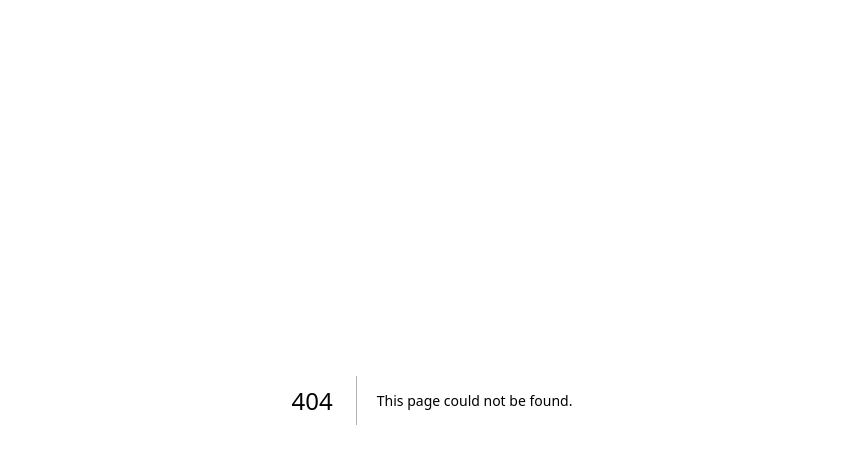
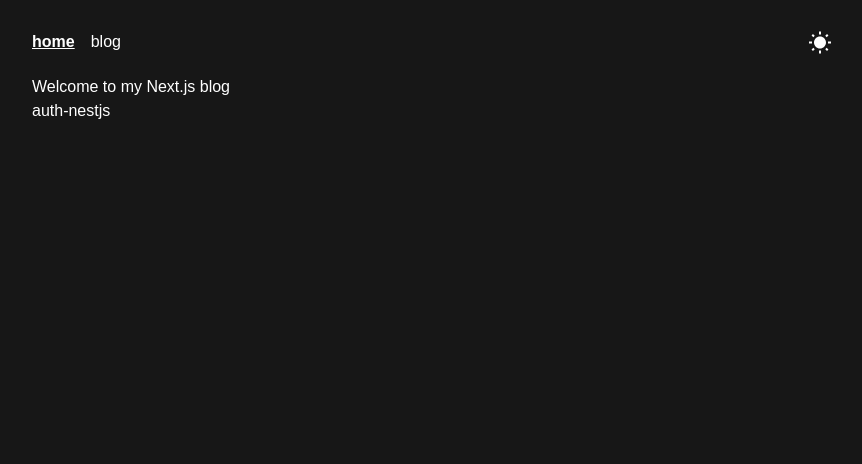
Before and after one commit to jonathanduran7/duranvanella, a Next.js app: page /blog in a window 1280 px wide. Before the commit this address had no page. Shown: the top 464 px of the page, without its empty margins (208-1070 px from the left). Built offline with nearby package versions, Linux system fonts and the light colour scheme.

Commit message:
add blogs

```diff
--- /dev/null
+++ b/app/blog/[id]/page.tsx
@@ -0,0 +1,21 @@
+import Navbar from '@/app/ui/navbar';
+import { getPostData } from '../../lib/posts';
+
+
+export default async function Post({ params }: { params: { id: string } }) {
+  const postData = await getPostData(params.id);
+  return (
+    <div className="bg-background text-dark dark:bg-darkBackground dark:text-darkForeground paddingPage min-h-screen">
+      <Navbar />
+      <article className='prose mt-5'>
+        <h1>{postData.title}</h1>
+
+        <div className='mt-5 mb-5'>
+          <p>{postData.date}</p>
+        </div>
+
+        <div dangerouslySetInnerHTML={{ __html: postData.content }} />
+      </article>
+    </div>
+  );
+}
--- /dev/null
+++ b/app/blog/page.tsx
@@ -0,0 +1,28 @@
+import Link from "next/link";
+import { getAllPostIds } from "../lib/posts";
+import Navbar from "../ui/navbar";
+
+
+export default function Page() {
+  const allPostsData = getAllPostIds();
+  console.log(allPostsData)
+  return (
+    <div className="bg-background text-dark dark:bg-darkBackground dark:text-darkForeground paddingPage min-h-screen">
+      <Navbar />
+
+      <div className="mt-5">
+        <h1 className="text-4xl">Welcome to my Next.js blog</h1>
+      </div>
+
+      <ul>
+        {allPostsData?.map(({ params }) => (
+          <li key={params.id}>
+            <Link href={`/blog/${params.id}`}>
+              {params.id}
+            </Link>
+          </li>
+        ))}
+      </ul>
+    </div>
+  );
+}
--- a/app/globals.css
+++ b/app/globals.css
@@ -1,3 +1,5 @@
+@import 'highlight.js/styles/atom-one-dark.css'; /* Cambia el tema según tus preferencias */
+
 @tailwind base;
 @tailwind components;
 @tailwind utilities;
@@ -23,6 +25,29 @@ body {
   padding: 30px 240px 0px 240px;
 }
 
+/* Ajustes adicionales para los bloques de código */
+pre {
+  background: #2d2d2d; /* Fondo oscuro para bloques de código */
+  padding: 1rem;
+  border-radius: 8px;
+  overflow-x: auto; /* Asegurar el desplazamiento horizontal para largas líneas de código */
+  margin-top: 1.5rem;
+  margin-bottom: 1.5rem;
+  color: #f8f8f8; /* Color del texto */
+}
+
+pre code {
+  font-family: 'Fira Code', monospace; /* Fuente monoespaciada para bloques de código */
+  font-size: 0.9em;
+}
+
+code {
+  background: #2d2d2d; /* Fondo oscuro para bloques de código en línea */
+  color: #f8f8f8;
+  padding: 0.2em 0.4em;
+  border-radius: 4px;
+}
+
 @media(max-width: 1100px) {
   .paddingPage {
     padding: 30px 110px;
@@ -37,6 +62,6 @@ body {
 
 @media (max-width: 440px) {
   .paddingPage {
-    padding: 20px 20px;
+    padding: 20px 25px;
   }
 }
--- /dev/null
+++ b/app/lib/posts.ts
@@ -0,0 +1,41 @@
+import fs from 'fs';
+import path from 'path';
+import matter from 'gray-matter';
+import { remark } from 'remark';
+import rehype from 'remark-rehype';
+import rehypeHighlight from 'rehype-highlight';
+import html from 'rehype-stringify';
+
+const postsDirectory = path.join(process.cwd(), 'app/posts');
+
+export function getAllPostIds() {
+  const fileNames = fs.readdirSync(postsDirectory);
+  return fileNames.map((fileName) => {
+    return {
+      params: {
+        id: fileName.replace(/\.md$/, ''),
+      },
+    };
+  });
+}
+
+export async function getPostData(id: string) {
+  const fullPath = path.join(postsDirectory, `${id}.md`);
+  const fileContents = fs.readFileSync(fullPath, 'utf8');
+
+  const matterResult = matter(fileContents);
+
+  const processedContent = await remark()
+    .use(rehype)
+    .use(rehypeHighlight)
+    .use(html)
+    .process(matterResult.content);
+
+  const contentHtml = processedContent.toString();
+
+  return {
+    id,
+    ...matterResult.data,
+    content: contentHtml,
+  };
+}
--- a/app/ui/navbar.tsx
+++ b/app/ui/navbar.tsx
@@ -4,6 +4,7 @@ import { useContext } from 'react';
 import WbSunnyIcon from '@mui/icons-material/WbSunny';
 import DarkModeIcon from '@mui/icons-material/DarkMode';
 import { ThemeContext } from '../context/ThemeContext';
+import Link from 'next/link';
 
 export default function Navbar() {
 
@@ -12,22 +13,22 @@ export default function Navbar() {
   return (
     <div className="w-full flex justify-between text-black dark:text-darkForeground">
       <ul className="flex gap-4">
-        <li className="cursor-pointer underline font-bold">
+        <Link href="/" className="cursor-pointer underline font-bold">
           home
-        </li>
-        <li className="cursor-pointer hidden">
-          projects
-        </li>
+        </Link>
+        <Link href="/blog" className='cursor-pointer'>
+          blog
+        </Link>
       </ul>
 
       <div className='flex gap-3'>
         <div className='cursor-pointer hidden'>
           <p>es/en</p>
         </div>
-          <div className='cursor-pointer' onClick={handleThemeChange}>
-            {theme === 'light' ? <DarkModeIcon /> : <WbSunnyIcon />}
-          </div>
+        <div className='cursor-pointer' onClick={handleThemeChange}>
+          {theme === 'light' ? <DarkModeIcon /> : <WbSunnyIcon />}
         </div>
-      </div >
-      );
+      </div>
+    </div >
+  );
 }
```
Also changed, not shown: app/posts/auth-nestjs.md (added, +16 -0 lines).
